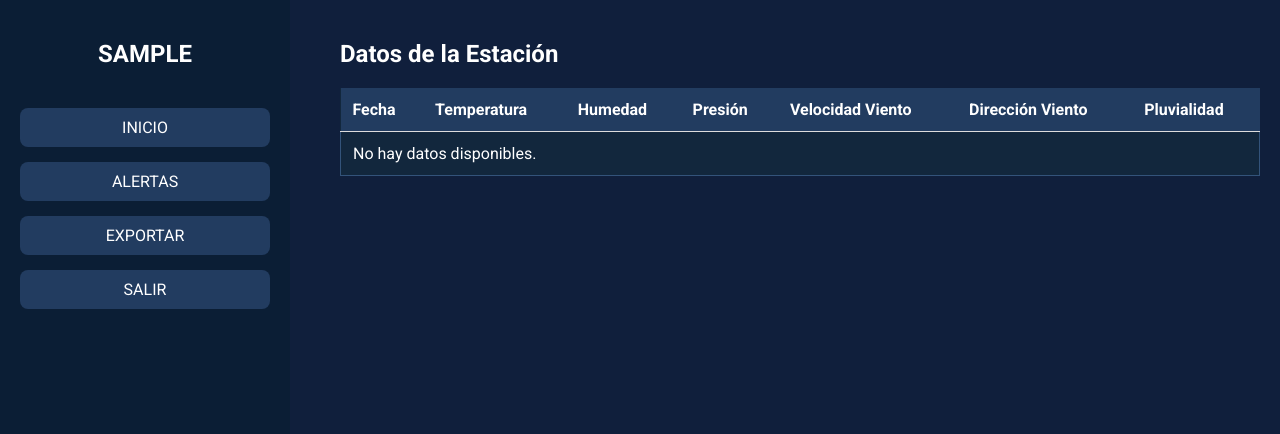
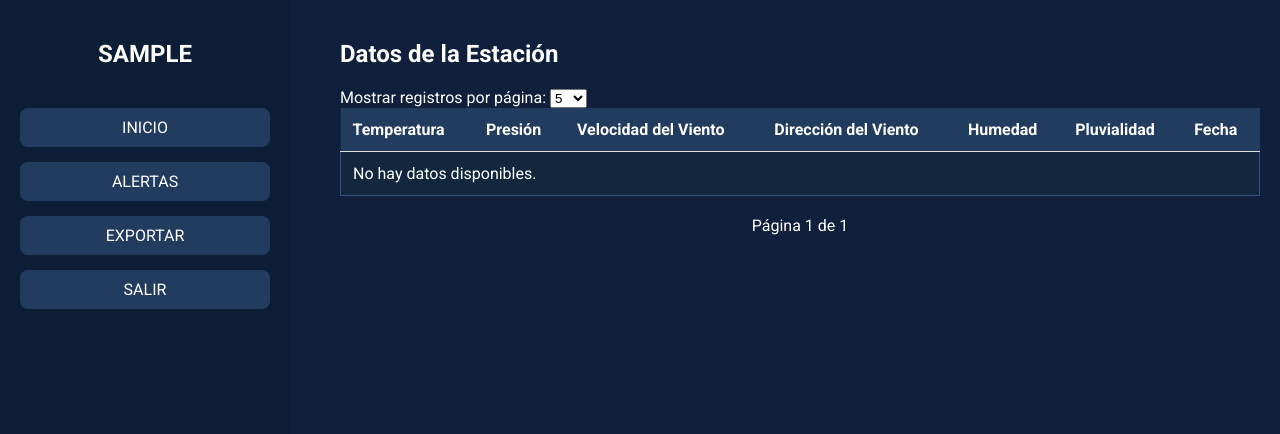
Before and after one commit to Edison-Paulino/Proyecto-integrador, a Django app: page /panel/ in a window 1280 px wide. Shown: the top 434 px of the page. Run offline with Django 5.2, Linux system fonts and the light colour scheme; the visitor is signed in with stand-in values (Sample User, id 1); data that the repository does not hold is empty.

Commit message:
paginación

```diff
--- a/Final/estacion_P/estacion_A/templates/gen_me.html
+++ b/Final/estacion_P/estacion_A/templates/gen_me.html
@@ -40,13 +40,10 @@
         .sidebar a:hover {
             background-color: #33537A;
         }
-        .sidebar .active {
-            background-color: #33537A;
-        }
         .content {
             flex-grow: 1;
             padding: 20px;
-            margin-left: 30px;  /* Agregamos más espacio entre la barra lateral y el contenido */
+            margin-left: 30px;
         }
         h2 {
             margin-bottom: 20px;
@@ -55,7 +52,7 @@
             width: 100%;
             border-collapse: collapse;
             color: #fff;
-            background-color: #12273D;  /* Fondo oscuro para la tabla */
+            background-color: #12273D;
         }
         th, td {
             padding: 12px;
@@ -70,7 +67,23 @@
             background-color: #33537A;
         }
         td {
-            border: 1px solid #33537A;  /* Bordes más visibles */
+            border: 1px solid #33537A;
+        }
+        .pagination-buttons {
+            display: flex;
+            justify-content: center;
+            margin-top: 20px;
+        }
+        .pagination-buttons a {
+            margin: 0 5px;
+            padding: 10px 20px;
+            background-color: #223C60;
+            color: white;
+            text-decoration: none;
+            border-radius: 5px;
+        }
+        .pagination-buttons a:hover {
+            background-color: #33537A;
         }
     </style>
 </head>
@@ -85,28 +98,40 @@
 
     <div class="content">
         <h2>Datos de la Estación</h2>
+
+        <!-- Formulario para seleccionar la cantidad de registros por página -->
+        <form method="GET">
+            <label for="registros">Mostrar registros por página:</label>
+            <select name="registros" id="registros" onchange="this.form.submit()">
+                <option value="5" {% if registros_por_pagina == '5' %}selected{% endif %}>5</option>
+                <option value="10" {% if registros_por_pagina == '10' %}selected{% endif %}>10</option>
+                <option value="20" {% if registros_por_pagina == '20' %}selected{% endif %}>20</option>
+                <option value="50" {% if registros_por_pagina == '50' %}selected{% endif %}>50</option>
+            </select>
+        </form>
+
         <table>
             <thead>
                 <tr>
+                    <th>Temperatura</th>
+                    <th>Presión</th>
+                    <th>Velocidad del Viento</th>
+                    <th>Dirección del Viento</th>
+                    <th>Humedad</th>
+                    <th>Pluvialidad</th>
                     <th>Fecha</th>
-                    <th>Temperatura</th>
-                    <th>Humedad</th>
-                    <th>Presión</th>
-                    <th>Velocidad Viento</th>
-                    <th>Dirección Viento</th>
-                    <th>Pluvialidad</th>
                 </tr>
             </thead>
             <tbody>
-                {% for dato in datos %}
+                {% for dato in page_obj %}
                 <tr>
-                    <td>{{ dato.fecha }}</td>
                     <td>{{ dato.temperatura }}</td>
-                    <td>{{ dato.humedad }}</td>
                     <td>{{ dato.presion }}</td>
                     <td>{{ dato.velocidad_viento }}</td>
                     <td>{{ dato.direccion_viento }}</td>
+                    <td>{{ dato.humedad }}</td>
                     <td>{{ dato.pluvialidad }}</td>
+                    <td>{{ dato.fecha }}</td>
                 </tr>
                 {% empty %}
                 <tr>
@@ -115,6 +140,21 @@
                 {% endfor %}
             </tbody>
         </table>
+
+        <!-- Paginación -->
+        <div class="pagination-buttons">
+            {% if page_obj.has_previous %}
+                <a href="?page=1&registros={{ registros_por_pagina }}">PRIMERA</a>
+                <a href="?page={{ page_obj.previous_page_number }}&registros={{ registros_por_pagina }}">ANTERIOR</a>
+            {% endif %}
+
+            <span>Página {{ page_obj.number }} de {{ page_obj.paginator.num_pages }}</span>
+
+            {% if page_obj.has_next %}
+                <a href="?page={{ page_obj.next_page_number }}&registros={{ registros_por_pagina }}">SIGUIENTE</a>
+                <a href="?page={{ page_obj.paginator.num_pages }}&registros={{ registros_por_pagina }}">ULTIMA</a>
+            {% endif %}
+        </div>
     </div>
 </body>
 </html>
--- a/Final/estacion_P/estacion_A/views.py
+++ b/Final/estacion_P/estacion_A/views.py
@@ -4,6 +4,7 @@ from django.http import HttpResponse
 from .forms import RegisterForm
 from django.contrib.auth.decorators import login_required
 from .models import DatosEstacion
+from django.core.paginator import Paginator
 
 def login_view(request):
     error_message = None
@@ -40,8 +41,20 @@ def register_view(request):
 
 @login_required
 def panel_view(request):
-     # Obtener todos los datos de la tabla DatosEstacion
-    datos = DatosEstacion.objects.all()  # Aquí obtienes todos los datos de la tabla
+     # Obtener el valor de registros por página del formulario, con un valor predeterminado de 10
+    registros_por_pagina = request.GET.get('registros', 10)
 
-    # Pasar los datos a la plantilla
-    return render(request, 'gen_me.html', {'datos': datos})
+    # Obtener todos los datos de la tabla DatosEstacion
+    datos = DatosEstacion.objects.all()
+
+    # Crear el paginador con el número de registros elegidos por el usuario
+    paginator = Paginator(datos, registros_por_pagina)
+
+    # Obtener el número de página actual
+    page_number = request.GET.get('page')
+
+    # Obtener los datos correspondientes a la página actual
+    page_obj = paginator.get_page(page_number)
+
+    # Pasar los datos paginados a la plantilla
+    return render(request, 'gen_me.html', {'page_obj': page_obj, 'registros_por_pagina': registros_por_pagina})
```
